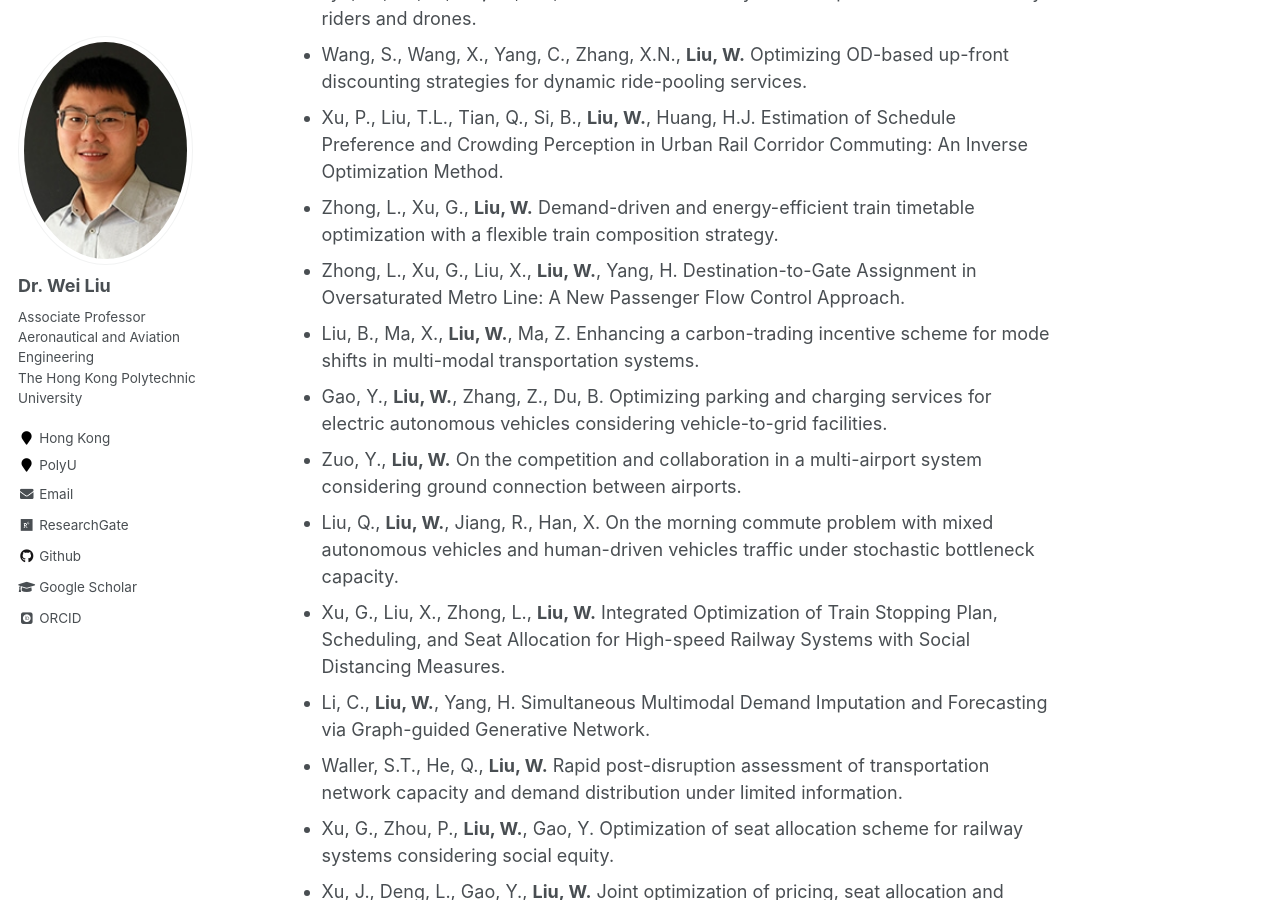
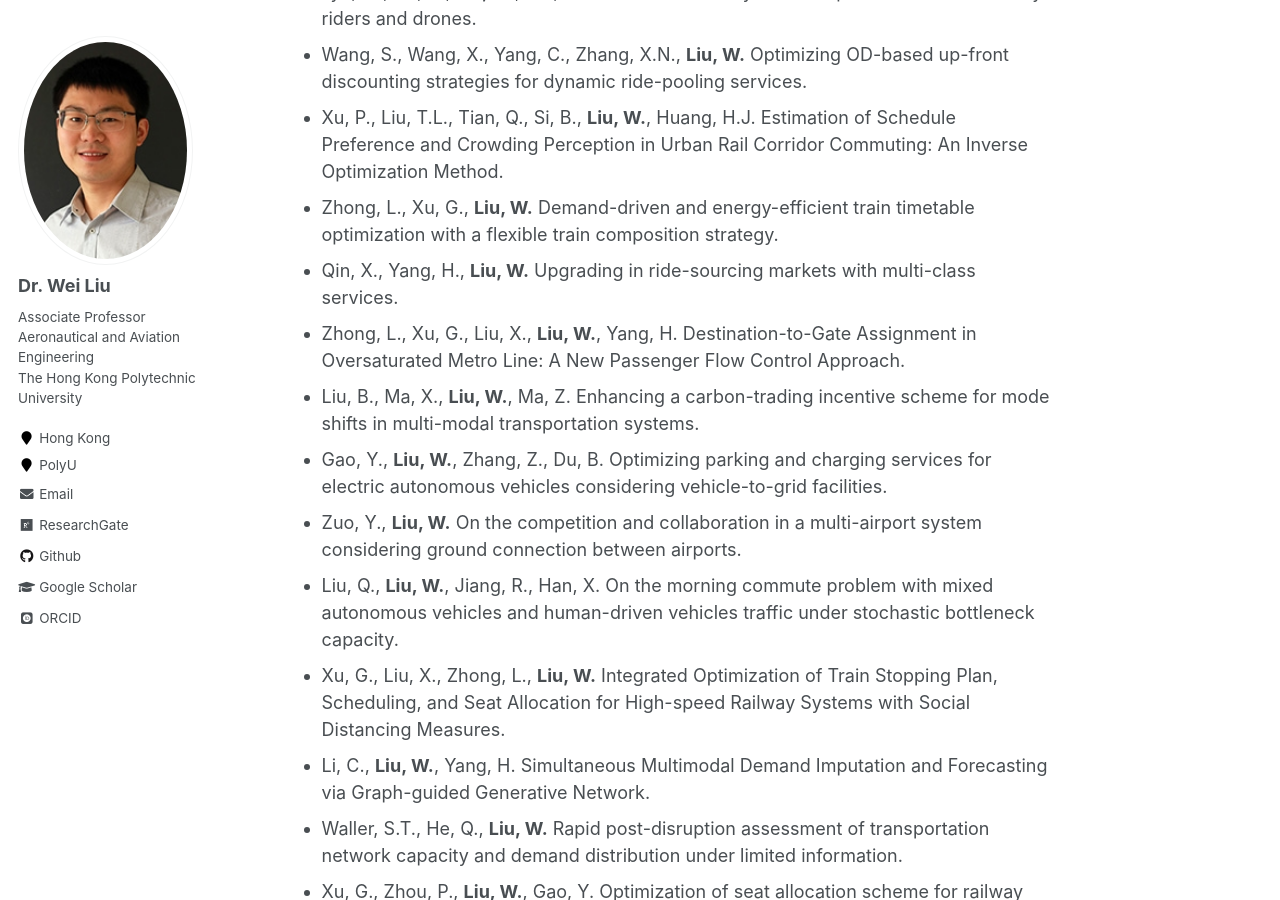
Before and after one commit to weiliu2016/weiliu2016.github.io, a Jekyll site: the page built from _pages/about.md, in a window 1280 px wide and 900 px high, scrolled down 2555 px. Built offline with Jekyll 4.4.1, drawn with Linux system fonts in a browser that asks for light colours; some web fonts are replaced.

Commit message:
Update about.md

```diff
--- a/_pages/about.md
+++ b/_pages/about.md
@@ -66,6 +66,7 @@ Selected Working Papers
 - Wang, S., Wang, X., Yang, C., Zhang, X.N., **Liu, W.** Optimizing OD-based up-front discounting strategies for dynamic ride-pooling services.
 - Xu, P., Liu, T.L., Tian, Q., Si, B., **Liu, W.**, Huang, H.J. Estimation of Schedule Preference and Crowding Perception in Urban Rail Corridor Commuting: An Inverse Optimization Method.
 - Zhong, L., Xu, G., **Liu, W.** Demand-driven and energy-efficient train timetable optimization with a flexible train composition strategy.
+- Qin, X., Yang, H., **Liu, W.** Upgrading in ride-sourcing markets with multi-class services.
 - Zhong, L., Xu, G., Liu, X., **Liu, W.**, Yang, H. Destination-to-Gate Assignment in Oversaturated Metro Line: A New Passenger Flow Control Approach.
 - Liu, B., Ma, X., **Liu, W.**, Ma, Z. Enhancing a carbon-trading incentive scheme for mode shifts in multi-modal transportation systems.
 - Gao, Y., **Liu, W.**, Zhang, Z., Du, B. Optimizing parking and charging services for electric autonomous vehicles considering vehicle-to-grid facilities.
```
